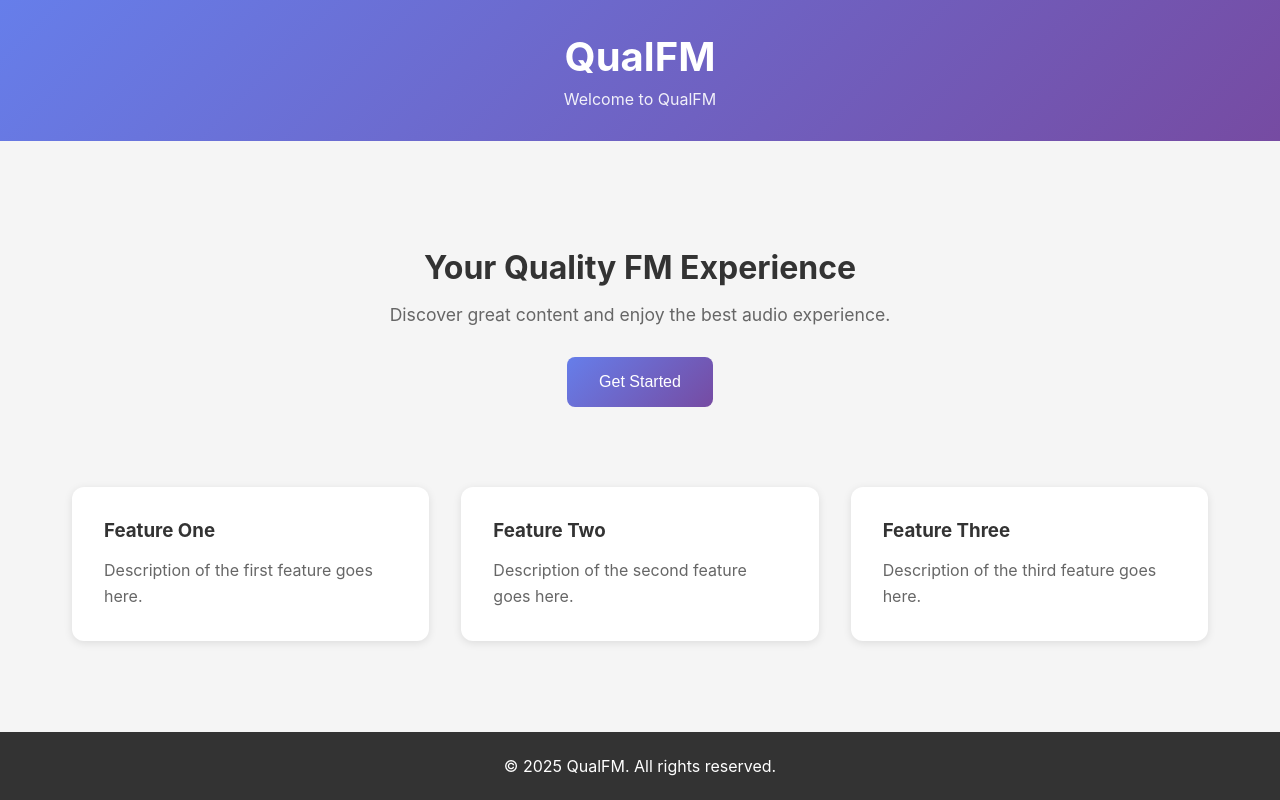
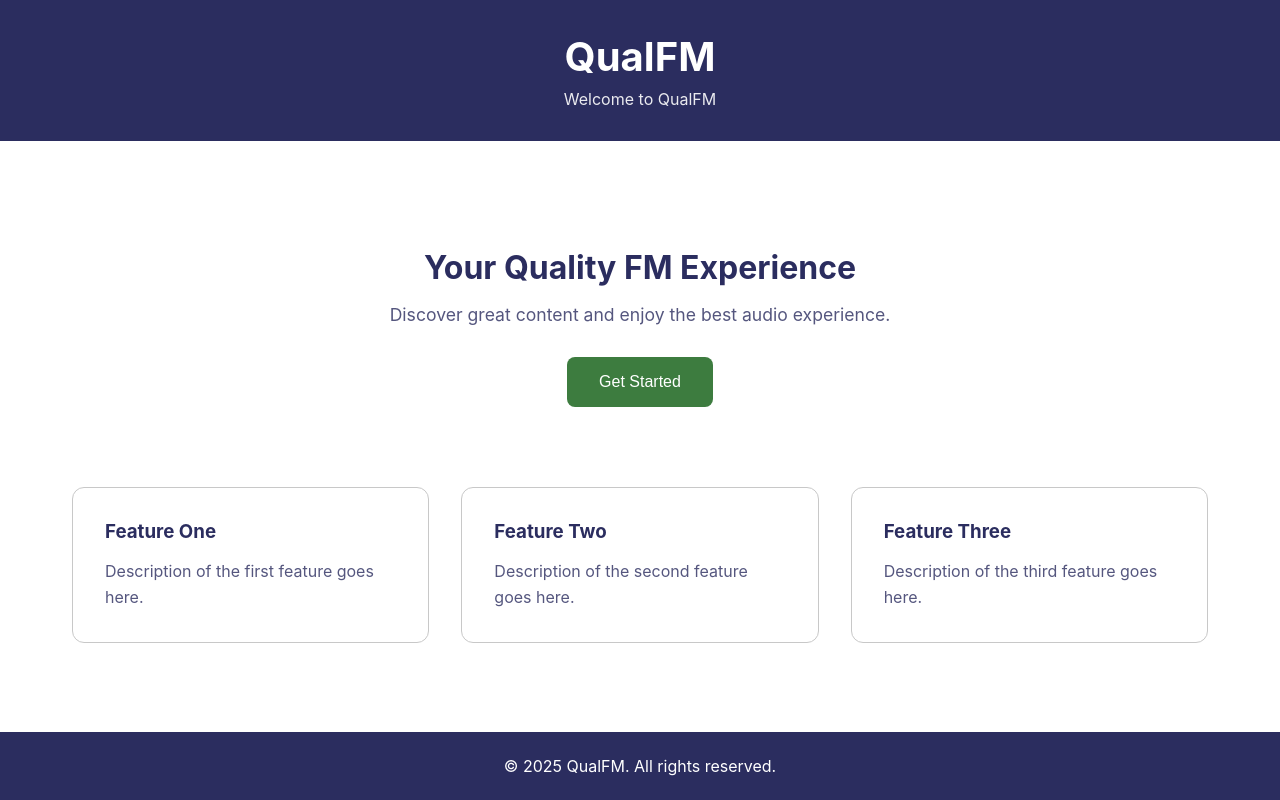
Before and after one commit to 1Zero9/QualFM, a React (Vite) app: page / in a window 1280 px wide. Built offline with nearby package versions, Linux system fonts and the light colour scheme.

Commit message:
Apply QualFM brand colors and add CLAUDE.md
- Navy Blue (#2B2D5F) for headers and text
- Forest Green (#3D7C3F) for CTAs and accents
- Light Gray (#C8C8C8) for borders
- CSS variables for consistent theming

Co-Authored-By: Claude Opus 4.5 <noreply@anthropic.com>

```diff
--- a/src/App.css
+++ b/src/App.css
@@ -5,8 +5,8 @@
 }
 
 .header {
-  background: linear-gradient(135deg, #667eea 0%, #764ba2 100%);
-  color: white;
+  background-color: var(--navy-blue);
+  color: var(--white);
   padding: 2rem;
   text-align: center;
 }
@@ -37,30 +37,32 @@
 
 .hero h2 {
   font-size: 2rem;
-  color: #333;
+  color: var(--navy-blue);
   margin-bottom: 1rem;
 }
 
 .hero p {
   font-size: 1.1rem;
-  color: #666;
+  color: var(--navy-blue);
+  opacity: 0.8;
   margin-bottom: 2rem;
 }
 
 .cta-button {
-  background: linear-gradient(135deg, #667eea 0%, #764ba2 100%);
-  color: white;
+  background-color: var(--forest-green);
+  color: var(--white);
   border: none;
   padding: 1rem 2rem;
   font-size: 1rem;
   border-radius: 8px;
   cursor: pointer;
-  transition: transform 0.2s, box-shadow 0.2s;
+  transition: transform 0.2s, box-shadow 0.2s, background-color 0.2s;
 }
 
 .cta-button:hover {
+  background-color: #2d5a2f;
   transform: translateY(-2px);
-  box-shadow: 0 4px 12px rgba(102, 126, 234, 0.4);
+  box-shadow: 0 4px 12px rgba(61, 124, 63, 0.4);
 }
 
 .features {
@@ -71,32 +73,33 @@
 }
 
 .feature {
-  background: white;
+  background: var(--white);
   padding: 2rem;
   border-radius: 12px;
-  box-shadow: 0 2px 8px rgba(0, 0, 0, 0.1);
+  border: 1px solid var(--light-gray);
   transition: transform 0.2s, box-shadow 0.2s;
 }
 
 .feature:hover {
   transform: translateY(-4px);
-  box-shadow: 0 8px 24px rgba(0, 0, 0, 0.15);
+  box-shadow: 0 8px 24px rgba(43, 45, 95, 0.15);
 }
 
 .feature h3 {
-  color: #333;
+  color: var(--navy-blue);
   margin: 0 0 1rem;
 }
 
 .feature p {
-  color: #666;
+  color: var(--navy-blue);
+  opacity: 0.8;
   margin: 0;
   line-height: 1.6;
 }
 
 .footer {
-  background: #333;
-  color: white;
+  background-color: var(--navy-blue);
+  color: var(--white);
   text-align: center;
   padding: 1.5rem;
 }
--- a/src/index.css
+++ b/src/index.css
@@ -1,3 +1,13 @@
+:root {
+  /* Primary Colors */
+  --navy-blue: #2B2D5F;
+  --forest-green: #3D7C3F;
+
+  /* Supporting Colors */
+  --light-gray: #C8C8C8;
+  --white: #FFFFFF;
+}
+
 * {
   box-sizing: border-box;
 }
@@ -8,5 +18,14 @@ body {
     Ubuntu, Cantarell, 'Fira Sans', 'Droid Sans', 'Helvetica Neue', sans-serif;
   -webkit-font-smoothing: antialiased;
   -moz-osx-font-smoothing: grayscale;
-  background-color: #f5f5f5;
+  background-color: var(--white);
+  color: var(--navy-blue);
 }
+
+a {
+  color: var(--forest-green);
+}
+
+a:hover {
+  color: #2d5a2f;
+}
```
Also changed, not shown: 1 other file (tests, documents, lock files or other folders).
